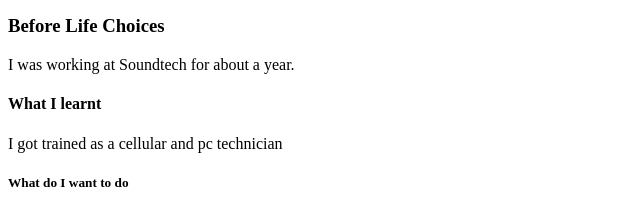
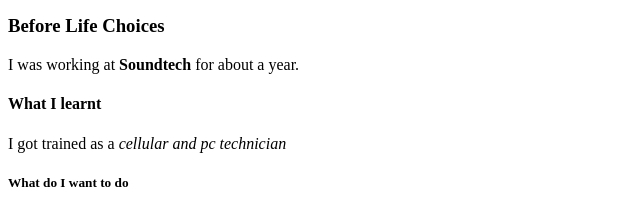
Before and after one commit to ImraanMeyer/html, a plain HTML site: page index.html in a window 1280 px wide. Shown: the part 186-396 px from the top of the page, 0-640 px from the left. Drawn offline with Linux system fonts and the light colour scheme.

Commit message:
Added text formatting tags in index.html

```diff
--- a/index.html
+++ b/index.html
@@ -26,13 +26,13 @@
 
           <h3> Before Life Choices </h3>
           <p>
-            I was working at Soundtech for
+            I was working at <strong>Soundtech</strong> for
             about a year.
           </p>
 
           <h4> What I learnt </h4>
           <p>
-            I got trained as a cellular and pc technician
+            I got trained as a <em>cellular and pc technician</em>
           </p>
 
           <h5> What do I want to do </h5>
```
